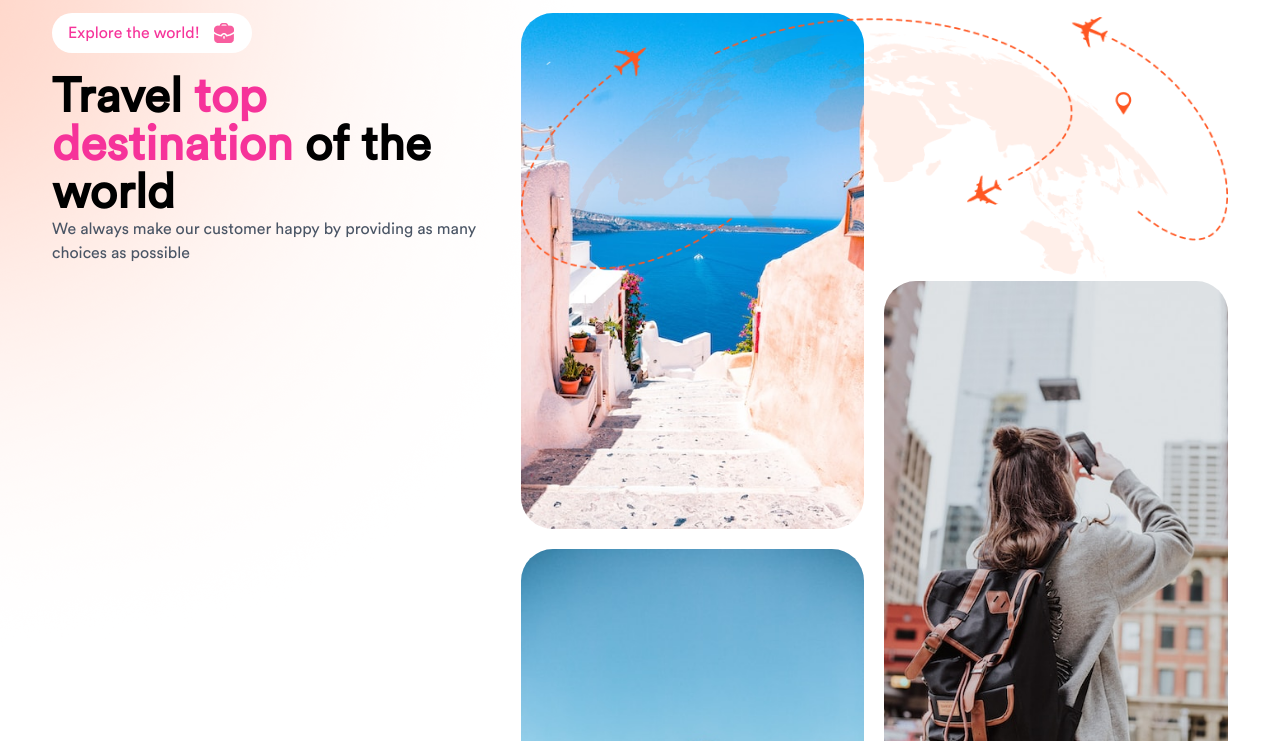
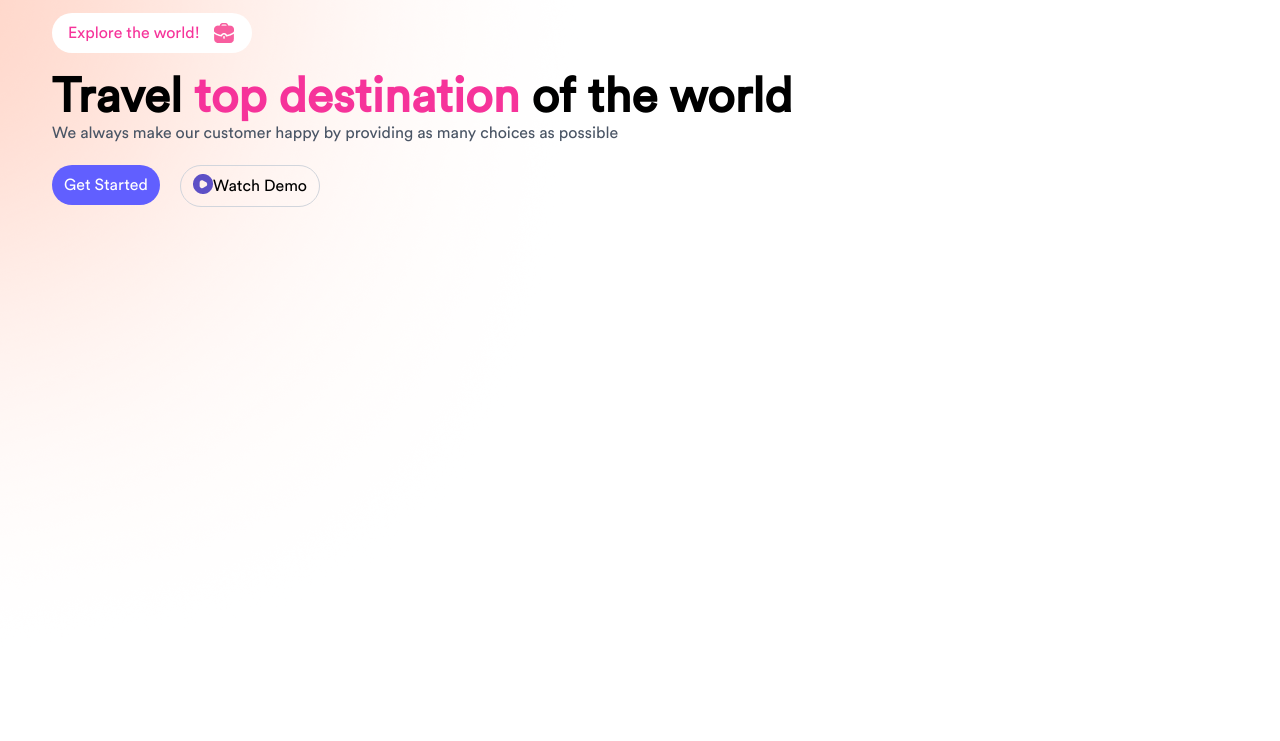
Before and after one commit to AlifWisnu/SlicingTailwind, a plain HTML site: page index.html in a window 1280 px wide. Shown: the part 59-800 px from the top of the page. Drawn offline with nearby package versions, Linux system fonts and the light colour scheme.

Commit message:
Add start button image and update layout in index.html

```diff
--- a/index.html
+++ b/index.html
@@ -46,13 +46,19 @@
                 </button>
             </div>
             <div>
-                <div class="text-5xl font-bold inline">Travel <div class="text-pink-500 inline">top <br> destination</div> of the world</div>
+                <div class="text-5xl font-bold inline">Travel <div class="text-pink-500 inline">top destination</div> of the world</div>
                 <div class="text-gray-600">We always make our customer happy by providing as many choices as possible</div>
             </div>
+            <div class="flex gap-5">
+                <div><button class="px-3 py-2 text-white font-blod bg-indigo-500 hover:bg-indigo-700 rounded-full">Get Started</button></div>
+                <div><button class="flex px-3 py-2 border border-gray-300 rounded-full hover:bg-gray-200"><img src="./Ui/start.png" alt="">Watch Demo</button></div>
             </div>
+        </div>
+
+        <!-- <div class="w-max">
             <div class="relative flex">
-            <img src="./Ui/globe.png" alt="" class="absolute top-1 right-0 z-10">
-            <div class="flex gap-5 items-center">
+                <img src="./Ui/globe.png" alt="" class="top-1 right-0">
+                <div class="absolute flex gap-5 items-center w-sm z-10 bottom-0 right-1">
                     <div class="flex flex-col gap-5">
                         <div><img src="./Ui/lawutAtas.jpg" alt="" class="rounded-4xl"></div>
                         <div><img src="./Ui/pendakiAtas.jpg" alt="" class="rounded-4xl"></div>
@@ -62,6 +68,7 @@
                     </div>
                 </div>
             </div>
+        </div> -->
     </div>
 
 
```
Also changed, not shown: Ui/start.png (added). Lines whose indentation alone changed are shown as unchanged.
